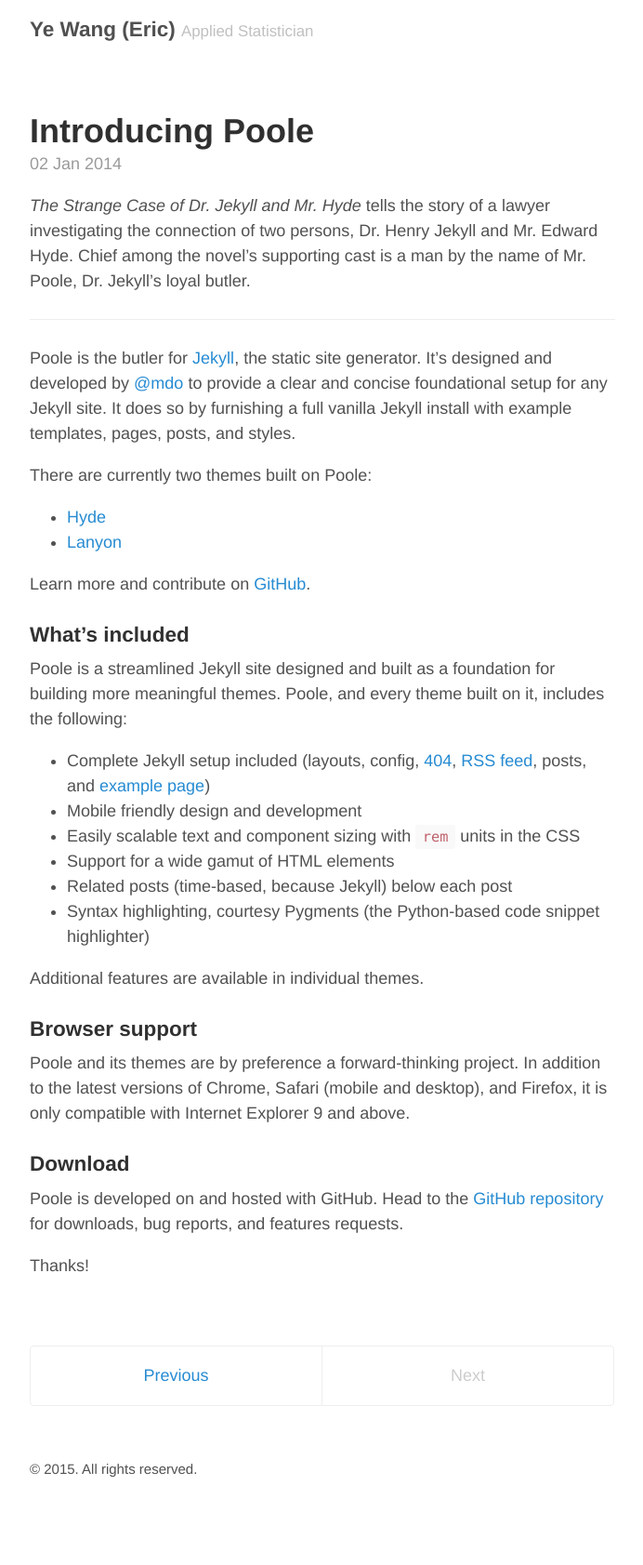
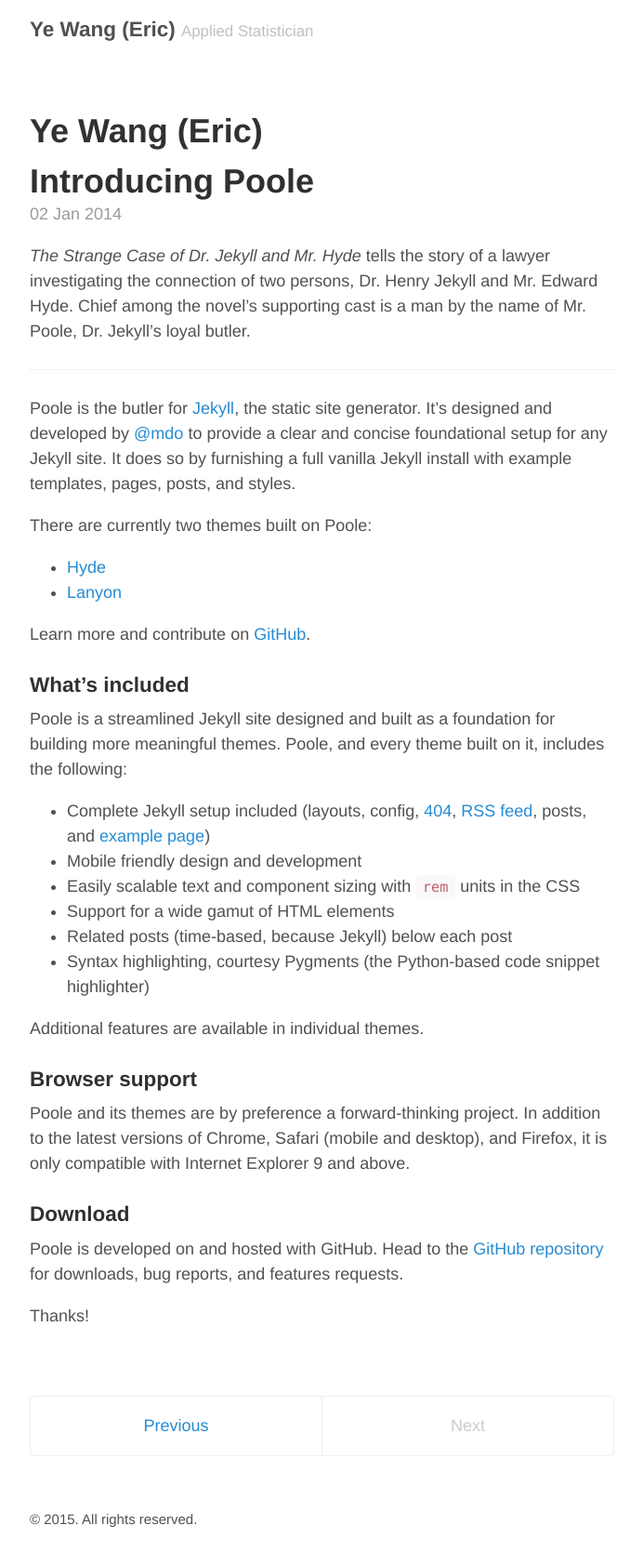
Before and after one commit to ericyewang/ericyewang.github.io, a Jekyll site: the page built from index.html, in a window 1280 px wide. Shown: the whole page at 93% size, without its empty margins (293-985 px from the left). Built offline with Jekyll 4.4.1, drawn with Linux system fonts in a browser that asks for light colours; the list of posts is cut into pages by our own code; before the commit the page ends 1629 px from its top, so only the background shows below that.

Commit message:
Update index.html

```diff
--- a/index.html
+++ b/index.html
@@ -2,6 +2,8 @@
 layout: default
 title: Home
 ---
+
+<h1>Ye Wang (Eric)</h1>
 
 <div class="posts">
   {% for post in paginator.posts %}
```
